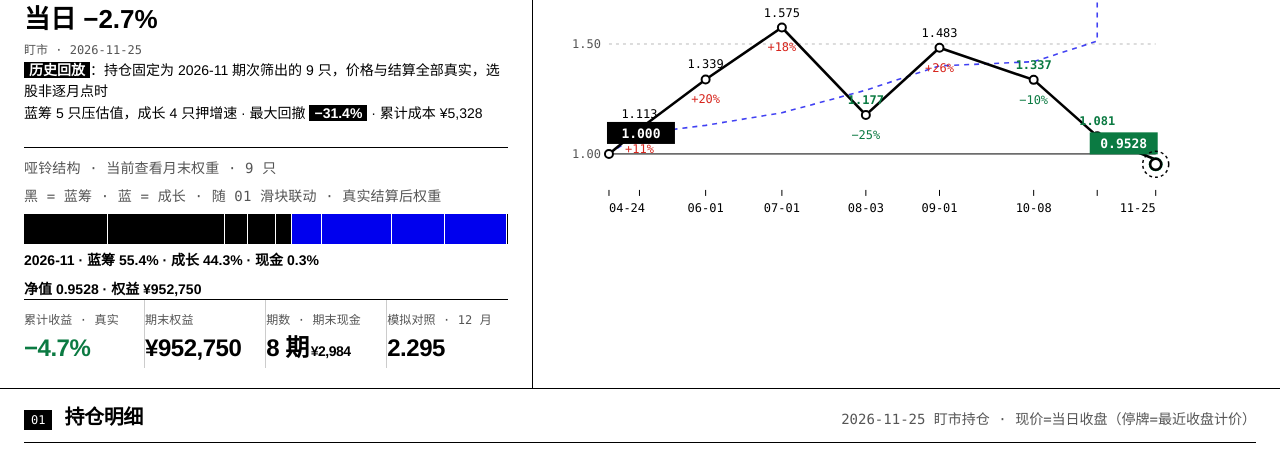
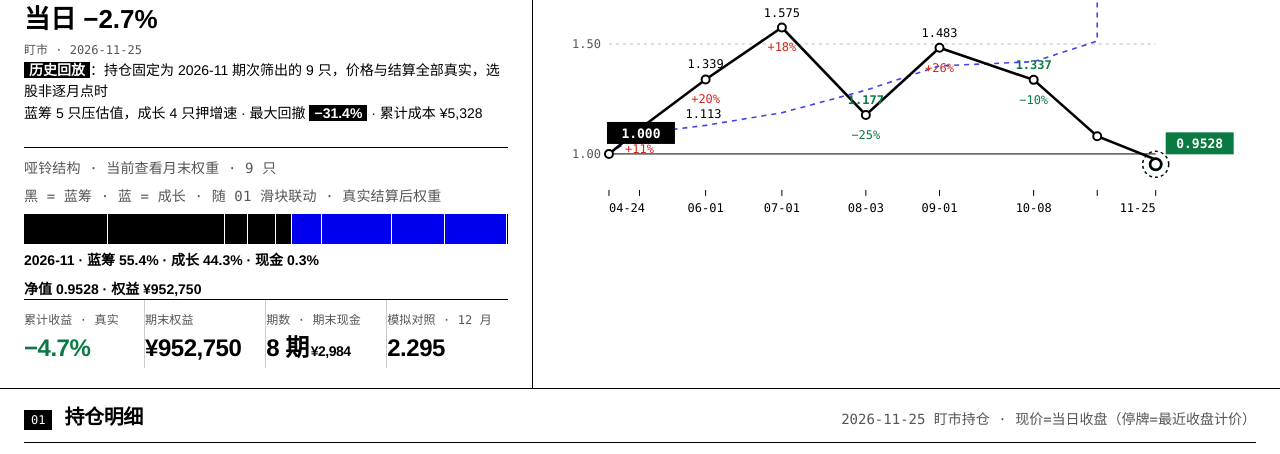
Before and after one commit to marvinxu-free/barbell-portfolio, a plain HTML site: page index.html in a window 1280 px wide. Shown: the part 337-791 px from the top of the page. Drawn offline with Linux system fonts and the light colour scheme.

Commit message:
盯市页修标签重叠：终点 4 位标签靠右避让末月点

```diff
--- a/index.html
+++ b/index.html
@@ -444,19 +444,25 @@ function drawChart(){
   mpts.forEach(function(mp,k){if(k<mpts.length-1||DL){var x=X(mp.d),y=Y(mp.v);s+='<circle cx="'+x.toFixed(1)+'" cy="'+y.toFixed(1)+'" r="4" fill="#fff" stroke="#000" stroke-width="2"/>';}});
   /* 标签：起点、各月点（3 位小数 + ret）、终点（4 位小数大彩点） */
   mpts.forEach(function(mp,k){var x=X(mp.d),y=Y(mp.v),t=mp.v.toFixed(3),bw=68,bh=22,r=MS[k].ret;
-    if(k===0){s+='<rect x="'+(x-2).toFixed(1)+'" y="'+(y-32).toFixed(1)+'" width="'+bw+'" height="'+bh+'" fill="#000"/><text x="'+(x-2+bw/2).toFixed(1)+'" y="'+(y-16).toFixed(1)+'" font-size="13" font-weight="700" fill="#fff" text-anchor="middle">'+t+'</text>';}
-    else if(k===mpts.length-1&&!DL){/* 终点由下面统一画 */}
+    var lastMk=mpts.length-1, endNear=DL&&k===lastMk&&Math.abs(X(lastP.d)-x)<90;
+    var nearStart=k===1&&!narrow&&Math.abs(x-X(mpts[0].d))<90;
+    if(k===0){var ax=x-2;s+='<rect x="'+ax.toFixed(1)+'" y="'+(y-32).toFixed(1)+'" width="'+bw+'" height="'+bh+'" fill="#000"/><text x="'+(ax+bw/2).toFixed(1)+'" y="'+(y-16).toFixed(1)+'" font-size="13" font-weight="700" fill="#fff" text-anchor="middle">'+t+'</text>';}
+    else if(k===lastMk&&!DL){/* 终点由下面统一画 */}
+    else if(endNear){/* 紧邻终点：只保留上方数值，月收益标签让位给终点 4 位标签 */}
+    else if(nearStart){/* 紧邻起点：数值右移到起点黑标签之后，避免被压 */}
     else if(!narrow||k===peakIdx){s+='<text x="'+x.toFixed(1)+'" y="'+(y-11).toFixed(1)+'" font-size="12" font-weight="'+(r<0?'700':'400')+'" fill="'+(r<0?'var(--dn)':'#000')+'" text-anchor="middle">'+t+'</text>';}
-    if(k>0&&k!==mpts.length-1){
+    if(nearStart){s+='<text x="'+(x+bw/2+12).toFixed(1)+'" y="'+(y-11).toFixed(1)+'" font-size="12" font-weight="'+(r<0?'700':'400')+'" fill="'+(r<0?'var(--dn)':'#000')+'" text-anchor="start">'+t+'</text>';}
+    if(k>0&&k!==lastMk){
       if(!narrow){s+='<text x="'+x.toFixed(1)+'" y="'+(y+24).toFixed(1)+'" font-size="12" fill="'+(r>=0?'var(--up)':'var(--dn)')+'" text-anchor="middle">'+pct(r*100,0)+'</text>';}
       else if(k===worstIdx){s+='<text x="'+(x+30).toFixed(1)+'" y="'+(y+4).toFixed(1)+'" font-size="12" font-weight="700" fill="var(--dn)" text-anchor="start">'+pct(r*100,0)+'</text>';}
       else if(r<0&&k%step===0){s+='<text x="'+x.toFixed(1)+'" y="'+(y+24).toFixed(1)+'" font-size="12" font-weight="700" fill="var(--dn)" text-anchor="middle">'+pct(r*100,0)+'</text>';}
     }});
-  /* 终点：大彩点 + 4 位小数标签（月点或日点） */
+  /* 终点：大彩点 + 4 位小数标签（月点或日点）。紧邻末月点时标签放终点右侧（padR 预留 100），避免压到月点数值 */
   var bw=68,bh=22;
   var xle=X(lastP.d),yle=Y(lastP.v);
   s+='<circle cx="'+xle.toFixed(1)+'" cy="'+yle.toFixed(1)+'" r="7" fill="'+col+'"/>';
-  var rx=xle-bw+2;s+='<rect x="'+rx.toFixed(1)+'" y="'+(yle-32).toFixed(1)+'" width="'+bw+'" height="'+bh+'" fill="'+col+'"/><text x="'+(rx+bw/2).toFixed(1)+'" y="'+(yle-16).toFixed(1)+'" font-size="13" font-weight="700" fill="#fff" text-anchor="middle">'+lastP.v.toFixed(4)+'</text>';
+  var endLeft=mpts.length>1&&Math.abs(xle-X(mpts[mpts.length-1].d))<90;
+  var rx=endLeft?xle+10:xle-bw+2;s+='<rect x="'+rx.toFixed(1)+'" y="'+(yle-32).toFixed(1)+'" width="'+bw+'" height="'+bh+'" fill="'+col+'"/><text x="'+(rx+bw/2).toFixed(1)+'" y="'+(yle-16).toFixed(1)+'" font-size="13" font-weight="700" fill="#fff" text-anchor="middle">'+lastP.v.toFixed(4)+'</text>';
   s+='</svg>';box.innerHTML=s;
   heroHl(mi);
 }
```
